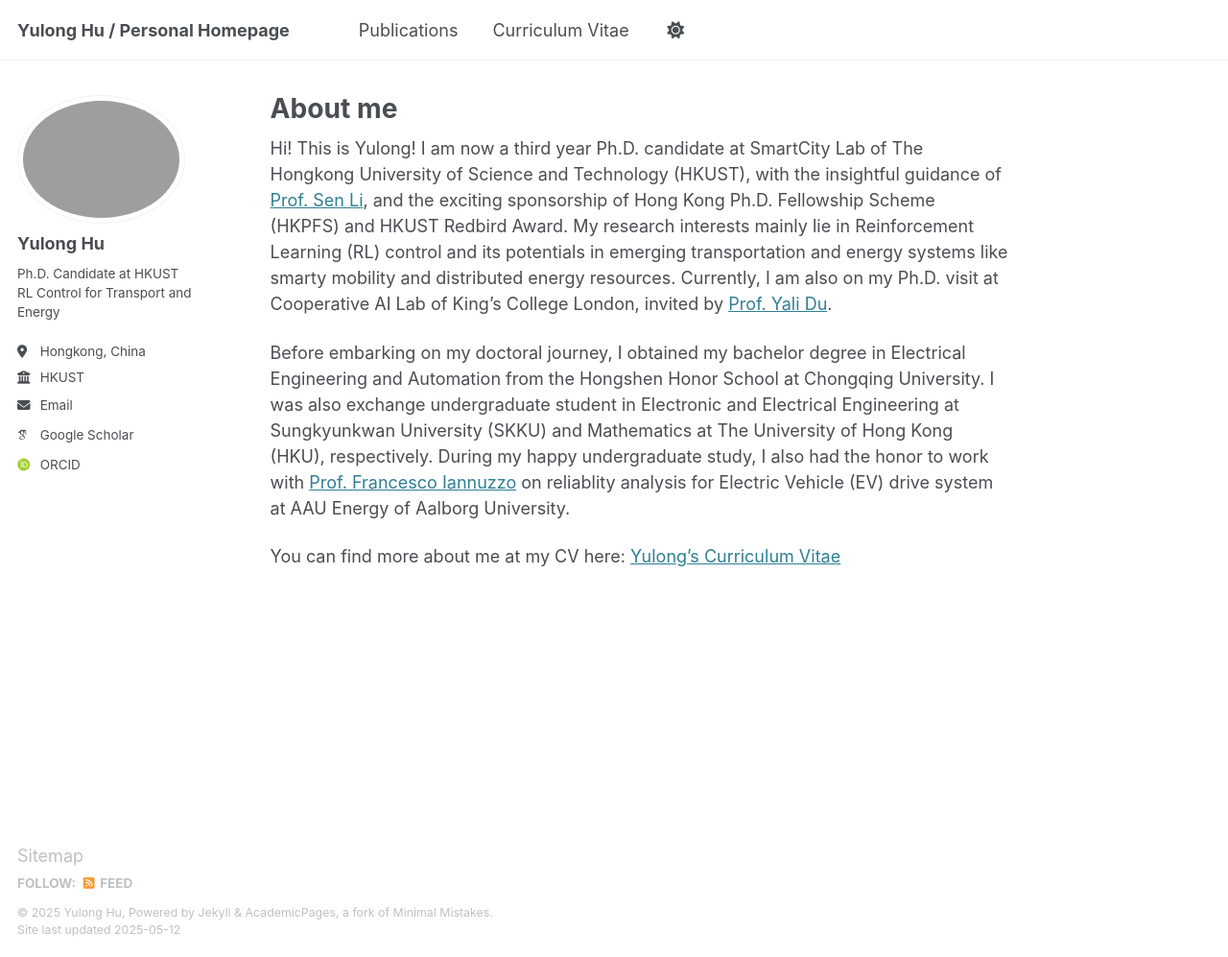
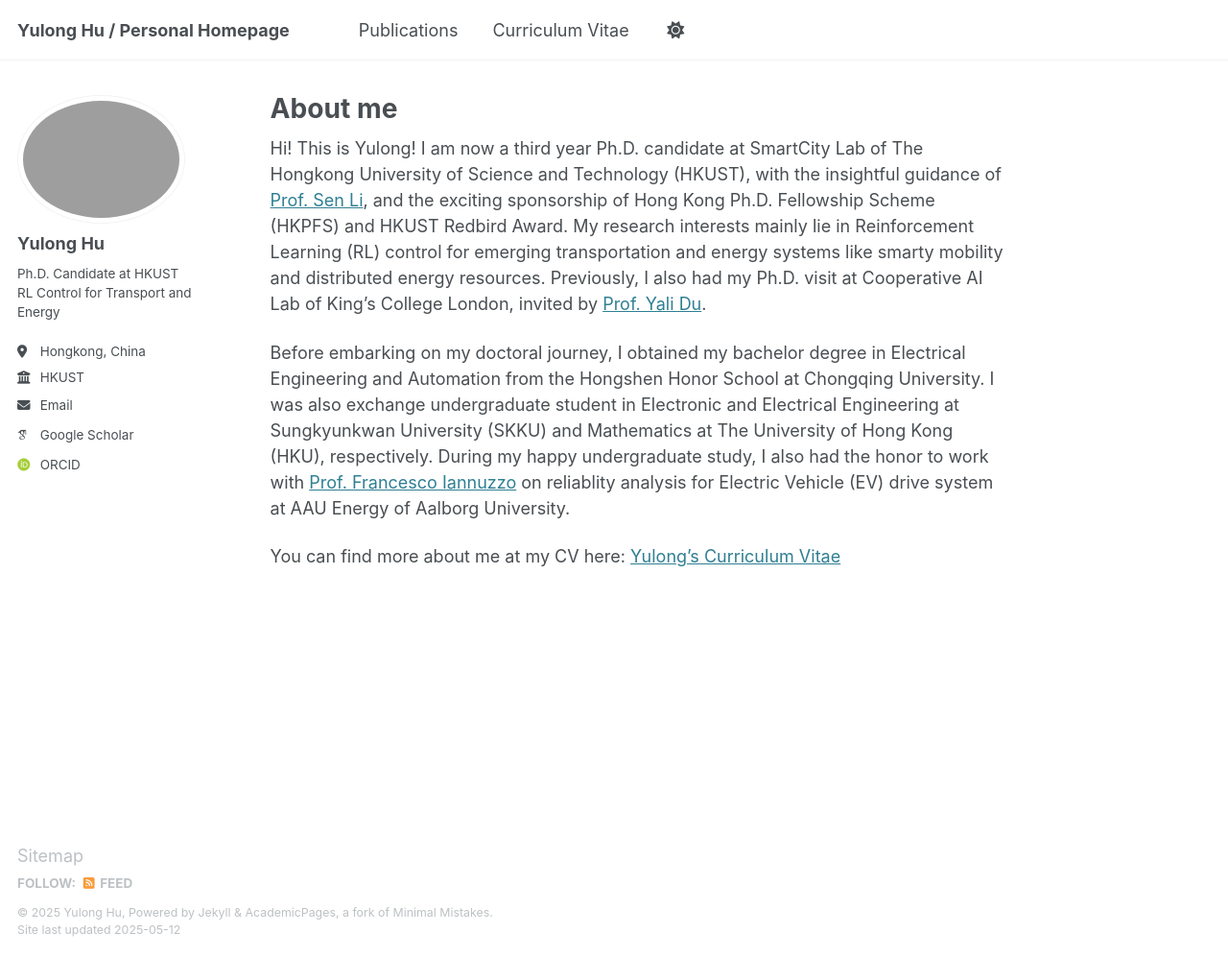
Before and after one commit to yulonghu2000/yulonghu2000.github.io, a Jekyll site: the page built from _pages/about.md, in a window 1280 px wide and 997 px high. Shown: the whole window at 96% size. Built offline with Jekyll 4.4.1, drawn with Linux system fonts in a browser that asks for light colours; some web fonts are replaced.

Commit message:
Update about.md

```diff
--- a/_pages/about.md
+++ b/_pages/about.md
@@ -7,7 +7,7 @@ redirect_from:
   - /about.html
 ---
 
-Hi! This is Yulong! I am now a third year Ph.D. candidate at SmartCity Lab of The Hongkong University of Science and Technology (HKUST), with the insightful guidance of [Prof. Sen Li](https://seng.hkust.edu.hk/about/people/faculty/sen-li), and the exciting sponsorship of Hong Kong Ph.D. Fellowship Scheme (HKPFS) and HKUST Redbird Award. My research interests mainly lie in Reinforcement Learning (RL) control and its potentials in emerging transportation and energy systems like smarty mobility and distributed energy resources. Currently, I am also on my Ph.D. visit at Cooperative AI Lab of King's College London, invited by [Prof. Yali Du](https://www.kcl.ac.uk/people/yali-du).
+Hi! This is Yulong! I am now a third year Ph.D. candidate at SmartCity Lab of The Hongkong University of Science and Technology (HKUST), with the insightful guidance of [Prof. Sen Li](https://seng.hkust.edu.hk/about/people/faculty/sen-li), and the exciting sponsorship of Hong Kong Ph.D. Fellowship Scheme (HKPFS) and HKUST Redbird Award. My research interests mainly lie in Reinforcement Learning (RL) control for emerging transportation and energy systems like smarty mobility and distributed energy resources. Previously, I also had my Ph.D. visit at Cooperative AI Lab of King's College London, invited by [Prof. Yali Du](https://www.kcl.ac.uk/people/yali-du).
 
 Before embarking on my doctoral journey, I obtained my bachelor degree in Electrical Engineering and Automation from the Hongshen Honor School at Chongqing University. I was also exchange undergraduate student in Electronic and Electrical Engineering at Sungkyunkwan University (SKKU) and Mathematics at The University of Hong Kong (HKU), respectively. During my happy undergraduate study, I also had the honor to work with [Prof. Francesco Iannuzzo](https://vbn.aau.dk/en/persons/fia) on reliablity analysis for Electric Vehicle (EV) drive system at AAU Energy of Aalborg University.
 
```
